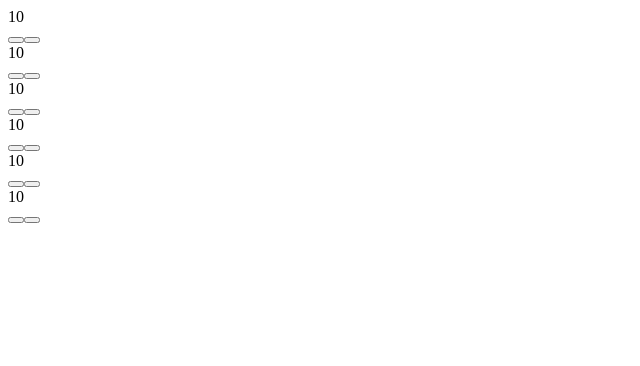
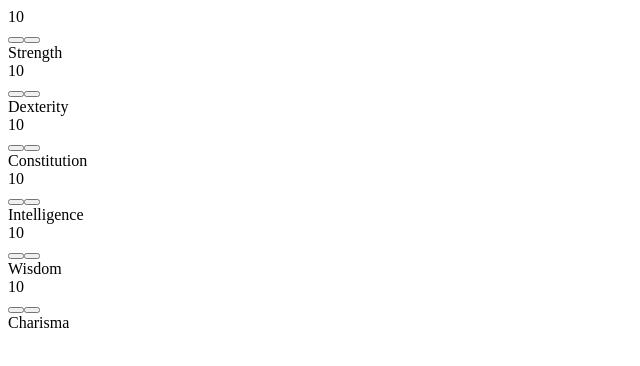
Before and after one commit to sachieko/your-legacy, a React (Create React App) app in the folder legacy-front-end/: page / in a window 1280 px wide. Shown: the top 366 px of the page, without its empty margins (0-640 px from the left). Built offline with nearby package versions, Linux system fonts and the light colour scheme.

Commit message:
Ability score component modifies correctly

```diff
--- a/legacy-front-end/src/components/CharacterSheet/AbilityScore.jsx
+++ b/legacy-front-end/src/components/CharacterSheet/AbilityScore.jsx
@@ -5,9 +5,10 @@ const AbilityScore = (props) => {
     <div className='ability-score'>
       {props.value}
       <div className='ability-btn'>
-        <button onClick={props.subtract}></button>
-        <button onClick={props.add}></button>
+        <button onClick={() => props.subtract(prev => prev -= 1)}></button>
+        <button onClick={() => props.add(prev => prev += 1)}></button>
       </div>
+      {props.name}
     </div>
   );
 };
--- a/legacy-front-end/src/components/CharacterSheet/index.jsx
+++ b/legacy-front-end/src/components/CharacterSheet/index.jsx
@@ -14,12 +14,12 @@ const CharacterSheet = () => {
   } = useContext(characterSheetContext);
   return (
     <>
-    <AbilityScore value={strength} add={() => setStrength(prev => prev++)} subtract={() => setStrength(prev => prev--)}/>
-    <AbilityScore value={dexterity} add={() => setDexterity(prev => prev++)} subtract={() => setDexterity(prev => prev--)}/>
-    <AbilityScore value={constitution} add={() => setConstitution(prev => prev++)} subtract={() => setConstitution(prev => prev--)}/>
-    <AbilityScore value={intelligence} add={() => setIntelligence(prev => prev++)} subtract={() => setIntelligence(prev => prev--)}/>
-    <AbilityScore value={wisdom} add={() => setWisdom(prev => prev++)} subtract={() => setWisdom(prev => prev--)}/>
-    <AbilityScore value={charisma} add={() => setCharisma(prev => prev++)} subtract={() => setCharisma(prev => prev--)}/>
+    <AbilityScore name='Strength' value={strength} add={setStrength} subtract={setStrength}/>
+    <AbilityScore name='Dexterity' value={dexterity} add={setDexterity} subtract={setDexterity}/>
+    <AbilityScore name='Constitution' value={constitution} add={setConstitution} subtract={setConstitution}/>
+    <AbilityScore name='Intelligence' value={intelligence} add={setIntelligence} subtract={setIntelligence}/>
+    <AbilityScore name='Wisdom' value={wisdom} add={setWisdom} subtract={setWisdom}/>
+    <AbilityScore name='Charisma' value={charisma} add={setCharisma} subtract={setCharisma}/>
     </>
   );
 };
```
